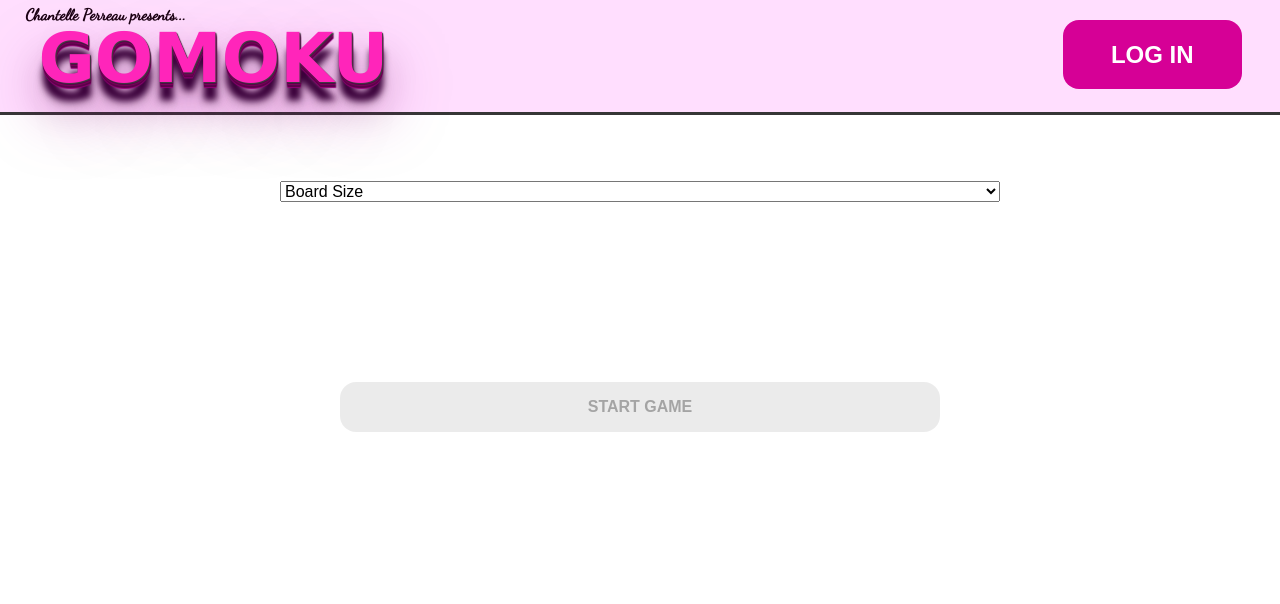
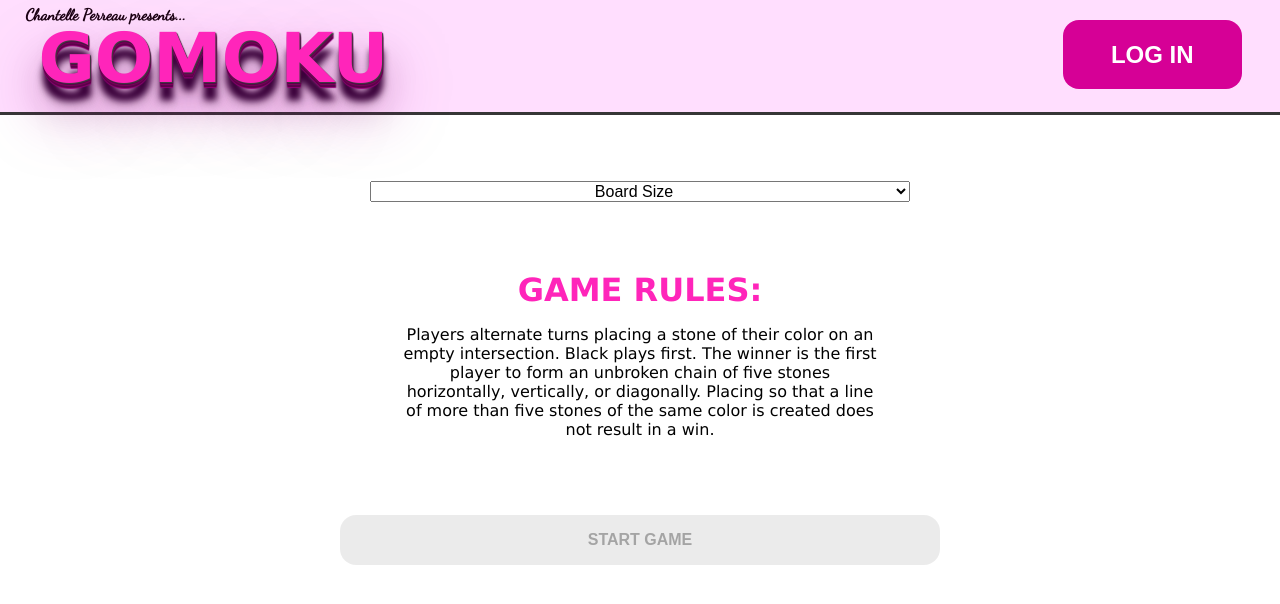
Before and after one commit to ChantellePe/Gomoku_Deployed, a React (Create React App) app in the folder assignment_2/: page / in a window 1280 px wide. Shown: the top 604 px of the page. Built offline with nearby package versions, Linux system fonts and the light colour scheme.

Commit message:
Additional Home Page styling

```diff
--- a/assignment_2/src/pages/Home.module.css
+++ b/assignment_2/src/pages/Home.module.css
@@ -9,8 +9,9 @@
 }
 
 .dropDown {
-    width: 60%;
+    width: 45%;
     font-size: 1rem;
+    text-align: center;
 
 }
 
@@ -38,7 +39,7 @@
     touch-action: manipulation;
     transition: background-color 0.167s cubic-bezier(0.4, 0, 0.2, 1) 0s, box-shadow 0.167s cubic-bezier(0.4, 0, 0.2, 1) 0s, color 0.167s cubic-bezier(0.4, 0, 0.2, 1) 0s;
     user-select: none;
-    margin: 15% 3%;
+    margin: 5% 3%;
 }
 
 .startGameButton:hover {
@@ -52,6 +53,22 @@
     color: rgba(0, 0, 0, .3);
 }
 
-.hidden {
-    display: none;
+.gameRules {
+    margin-top: 4rem;
+    width: 40%;
+    align-content: center;
+    margin-left: 30%;
 }
+
+.rulesTitle {
+    color: rgb(255, 37, 186);
+    margin-top: 1%;
+    margin-bottom: 0.5%;
+    text-align: center;
+    border-width: 1rem;
+    font-size: 2rem;
+    font-family: Verdana, Geneva, Tahoma, sans-serif;
+    text-transform: uppercase;
+    font-weight: 700;
+
+}
--- a/assignment_2/src/pages/Home.tsx
+++ b/assignment_2/src/pages/Home.tsx
@@ -19,10 +19,16 @@ export default function Home() {
 
                     }}>
                     <option value={0} hidden>Board Size</option>
-                    {(Array.from(Array(20)).map((e, i) => i + 5).map((num) =>
+                    {(Array.from(Array(15)).map((e, i) => i + 5).map((num) =>
                         <option value={num}>{num}</option>)
                     )}
                 </select>
+                <div className={style.gameRules}>
+                    <header className={style.rulesTitle}>Game Rules:</header>
+                    <p>Players alternate turns placing a stone of their color on an empty intersection. Black plays first.
+                        The winner is the first player to form an unbroken chain of five stones horizontally, vertically, or diagonally.
+                        Placing so that a line of more than five stones of the same color is created does not result in a win.</p>
+                </div>
                 <Button
                     className={style.startGameButton}
                     type="submit"
```
